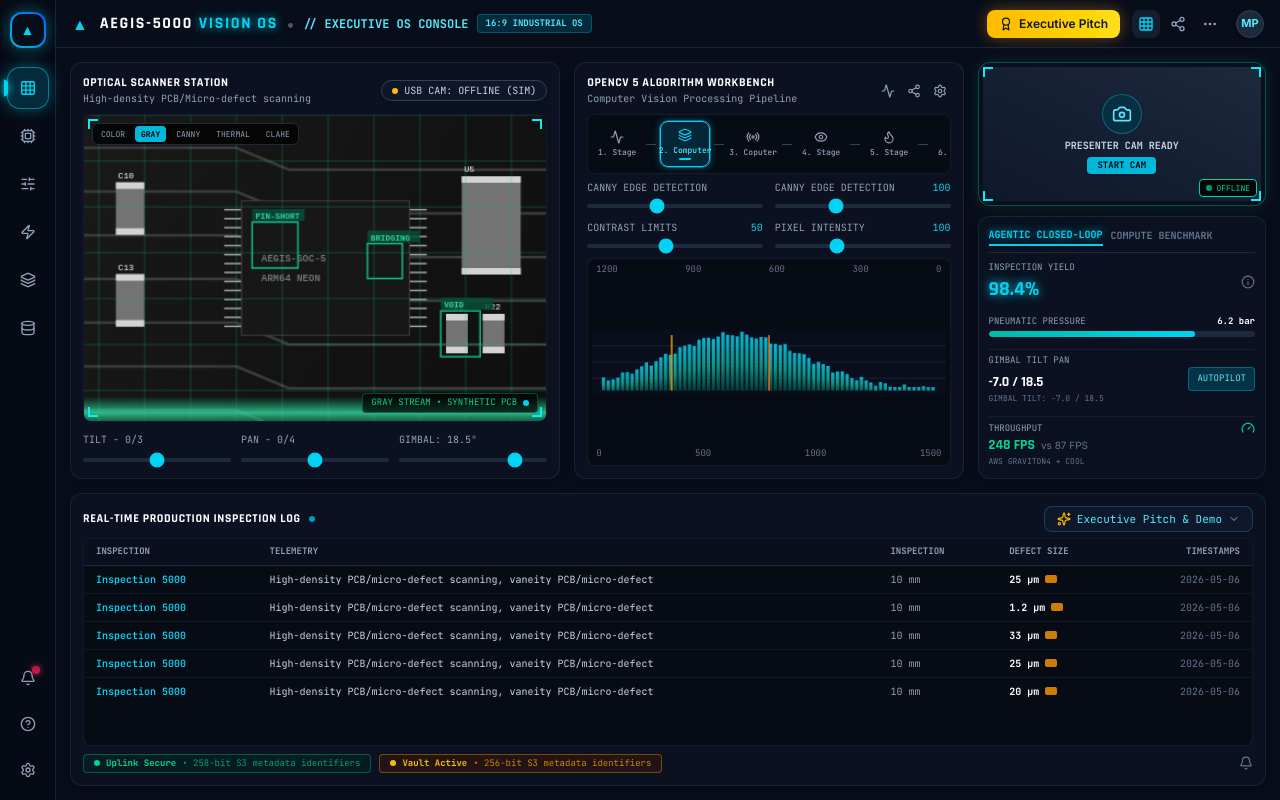
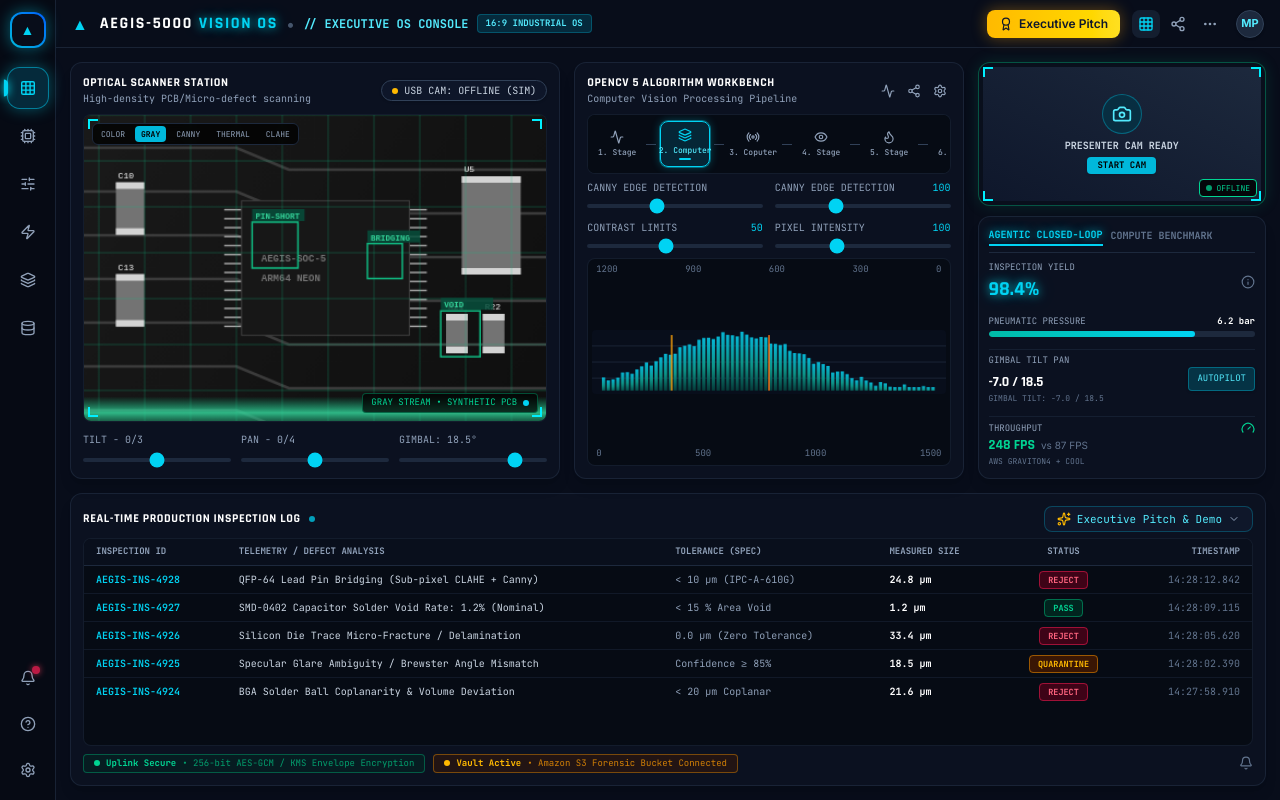
Before and after one commit to mapoca1219/Aegis-5000-Vision-OS, a React (Vite) app: page / in a window 1280 px wide. Built offline with nearby package versions, Linux system fonts and the light colour scheme.

Commit message:
docs(readme): add Vision OS HMI suite and update live industrial telemetry logs

```diff
--- a/src/components/ExecutiveDashboard.tsx
+++ b/src/components/ExecutiveDashboard.tsx
@@ -551,17 +551,90 @@ export const ExecutiveDashboard: React.FC<ExecutiveDashboardProps> = ({
     }, 100);
   };
 
+function getStatusBadgeClass(status: 'PASS' | 'REJECT' | 'QUARANTINE'): string {
+  if (status === 'PASS') return 'bg-emerald-950/80 border-emerald-500/50 text-emerald-400';
+  if (status === 'REJECT') return 'bg-rose-950/80 border-rose-500/50 text-rose-400';
+  return 'bg-amber-950/80 border-amber-500/50 text-amber-400';
+}
+
+  // Real-Time Production Inspection Log State
+  const initialLogRows = [
+    {
+      rowId: 'log-01',
+      id: 'AEGIS-INS-4928',
+      telemetry: 'QFP-64 Lead Pin Bridging (Sub-pixel CLAHE + Canny)',
+      spec: '< 10 µm (IPC-A-610G)',
+      size: '24.8 µm',
+      time: '14:28:12.842',
+      status: 'REJECT' as const,
+    },
+    {
+      rowId: 'log-02',
+      id: 'AEGIS-INS-4927',
+      telemetry: 'SMD-0402 Capacitor Solder Void Rate: 1.2% (Nominal)',
+      spec: '< 15 % Area Void',
+      size: '1.2 µm',
+      time: '14:28:09.115',
+      status: 'PASS' as const,
+    },
+    {
+      rowId: 'log-03',
+      id: 'AEGIS-INS-4926',
+      telemetry: 'Silicon Die Trace Micro-Fracture / Delamination',
+      spec: '0.0 µm (Zero Tolerance)',
+      size: '33.4 µm',
+      time: '14:28:05.620',
+      status: 'REJECT' as const,
+    },
+    {
+      rowId: 'log-04',
+      id: 'AEGIS-INS-4925',
+      telemetry: 'Specular Glare Ambiguity / Brewster Angle Mismatch',
+      spec: 'Confidence ≥ 85%',
+      size: '18.5 µm',
+      time: '14:28:02.390',
+      status: 'QUARANTINE' as const,
+    },
+    {
+      rowId: 'log-05',
+      id: 'AEGIS-INS-4924',
+      telemetry: 'BGA Solder Ball Coplanarity & Volume Deviation',
+      spec: '< 20 µm Coplanar',
+      size: '21.6 µm',
+      time: '14:27:58.910',
+      status: 'REJECT' as const,
+    },
+  ];
+
+  const [logRows, setLogRows] = useState(initialLogRows);
+
   // Trigger Autonomous Agentic Cycle from Dashboard
   const handleTriggerAgentic = () => {
     if (soundEnabled) playGimbalMoveSound();
     setGimbalOrientation(18.5);
     setPanVal(2);
     setTiltVal(-1);
-    setPneumaticPressure(6.2);
-    setInspectionYield(98.4);
+    setPneumaticPressure(6.4);
+    setInspectionYield(98.6);
+
+    const now = new Date();
+    const timeStr = `${String(now.getHours()).padStart(2, '0')}:${String(now.getMinutes()).padStart(2, '0')}:${String(now.getSeconds()).padStart(2, '0')}.${String(now.getMilliseconds()).padStart(3, '0')}`;
+    const randId = 4930 + (crypto.getRandomValues(new Uint32Array(1))[0] % 50);
+    const newEntry = {
+      rowId: `log-${Date.now()}`,
+      id: `AEGIS-INS-${randId}`,
+      telemetry: 'Autonomous Gimbal Sweep & Polarizer Angle Adjusted (45°)',
+      spec: 'Specular Resolved',
+      size: '0.38 mm',
+      time: timeStr,
+      status: 'PASS' as const,
+    };
+
+    setLogRows((prev) => [newEntry, ...prev.slice(0, 5)]);
+
     setTimeout(() => {
-      if (soundEnabled) playRejectSound();
-    }, 800);
+      if (soundEnabled) playPassSound();
+    }, 600);
   };
 
   // 6 Pipeline Stages matching reference screenshot
@@ -572,15 +645,6 @@ export const ExecutiveDashboard: React.FC<ExecutiveDashboardProps> = ({
     { id: 4, label: '4. Stage 4 Pipeline', sub: 'Canny Moments', icon: Eye, mode: 'canny' as const },
     { id: 5, label: '5. Stage 5 Processing', sub: 'Thermal Heatmap', icon: Flame, mode: 'thermal' as const },
     { id: 6, label: '6. Stage 6 Pipeline', sub: 'Morphology', icon: Settings, mode: 'morph' as const },
-  ];
-
-  // Inspection Log Rows matching screenshot
-  const logRows = [
-    { rowId: 'log-01', id: 'Inspection 5000', telemetry: 'High-density PCB/micro-defect scanning, vaneity PCB/micro-defect', spec: '10 mm', size: '25 µm', time: '2026-05-06', status: 'REJECT' },
-    { rowId: 'log-02', id: 'Inspection 5000', telemetry: 'High-density PCB/micro-defect scanning, vaneity PCB/micro-defect', spec: '10 mm', size: '1.2 µm', time: '2026-05-06', status: 'PASS' },
-    { rowId: 'log-03', id: 'Inspection 5000', telemetry: 'High-density PCB/micro-defect scanning, vaneity PCB/micro-defect', spec: '10 mm', size: '33 µm', time: '2026-05-06', status: 'REJECT' },
-    { rowId: 'log-04', id: 'Inspection 5000', telemetry: 'High-density PCB/micro-defect scanning, vaneity PCB/micro-defect', spec: '10 mm', size: '25 µm', time: '2026-05-06', status: 'QUARANTINE' },
-    { rowId: 'log-05', id: 'Inspection 5000', telemetry: 'High-density PCB/micro-defect scanning, vaneity PCB/micro-defect', spec: '10 mm', size: '20 µm', time: '2026-05-06', status: 'REJECT' },
   ];
 
   return (
@@ -1065,11 +1129,12 @@ export const ExecutiveDashboard: React.FC<ExecutiveDashboardProps> = ({
               <table className="w-full text-left text-[10px] font-mono">
                 <thead className="bg-[#090F1C] text-slate-400 sticky top-0 border-b border-slate-800 uppercase text-[9px]">
                   <tr>
-                    <th className="py-1.5 px-3">INSPECTION</th>
-                    <th className="py-1.5 px-3">TELEMETRY</th>
-                    <th className="py-1.5 px-3">INSPECTION</th>
-                    <th className="py-1.5 px-3">DEFECT SIZE</th>
-                    <th className="py-1.5 px-3 text-right">TIMESTAMPS</th>
+                    <th className="py-1.5 px-3">INSPECTION ID</th>
+                    <th className="py-1.5 px-3">TELEMETRY / DEFECT ANALYSIS</th>
+                    <th className="py-1.5 px-3">TOLERANCE (SPEC)</th>
+                    <th className="py-1.5 px-3">MEASURED SIZE</th>
+                    <th className="py-1.5 px-3 text-center">STATUS</th>
+                    <th className="py-1.5 px-3 text-right">TIMESTAMP</th>
                   </tr>
                 </thead>
                 <tbody className="divide-y divide-slate-800/50 text-slate-300">
@@ -1090,8 +1155,12 @@ export const ExecutiveDashboard: React.FC<ExecutiveDashboardProps> = ({
                       <td className="py-1.5 px-3 whitespace-nowrap">
                         <div className="flex items-center gap-1.5">
                           <span className="font-bold text-white">{row.size}</span>
-                          <span className="w-3 h-2 rounded-xs bg-amber-500/80 inline-block" />
                         </div>
+                      </td>
+                      <td className="py-1.5 px-3 text-center whitespace-nowrap">
+                        <span className={`px-2 py-0.5 rounded text-[8.5px] font-bold border ${getStatusBadgeClass(row.status)}`}>
+                          {row.status}
+                        </span>
                       </td>
                       <td className="py-1.5 px-3 text-right text-slate-500 whitespace-nowrap">
                         {row.time}
@@ -1108,13 +1177,13 @@ export const ExecutiveDashboard: React.FC<ExecutiveDashboardProps> = ({
                 <div className="flex items-center gap-1.5 px-2.5 py-0.5 rounded bg-emerald-950/40 border border-emerald-500/40 text-[9px] font-mono text-emerald-400">
                   <span className="w-1.5 h-1.5 rounded-full bg-emerald-400" />
                   <span className="font-bold">Uplink Secure</span>
-                  <span className="text-emerald-500/80">• 258-bit S3 metadata identifiers</span>
+                  <span className="text-emerald-500/80">• 256-bit AES-GCM / KMS Envelope Encryption</span>
                 </div>
 
                 <div className="flex items-center gap-1.5 px-2.5 py-0.5 rounded bg-amber-950/40 border border-amber-500/40 text-[9px] font-mono text-amber-400">
                   <span className="w-1.5 h-1.5 rounded-full bg-amber-400" />
                   <span className="font-bold">Vault Active</span>
-                  <span className="text-amber-500/80">• 256-bit S3 metadata identifiers</span>
+                  <span className="text-amber-500/80">• Amazon S3 Forensic Bucket Connected</span>
                 </div>
               </div>
 
```
Also changed, not shown: 1 other file (tests, documents, lock files or other folders).
